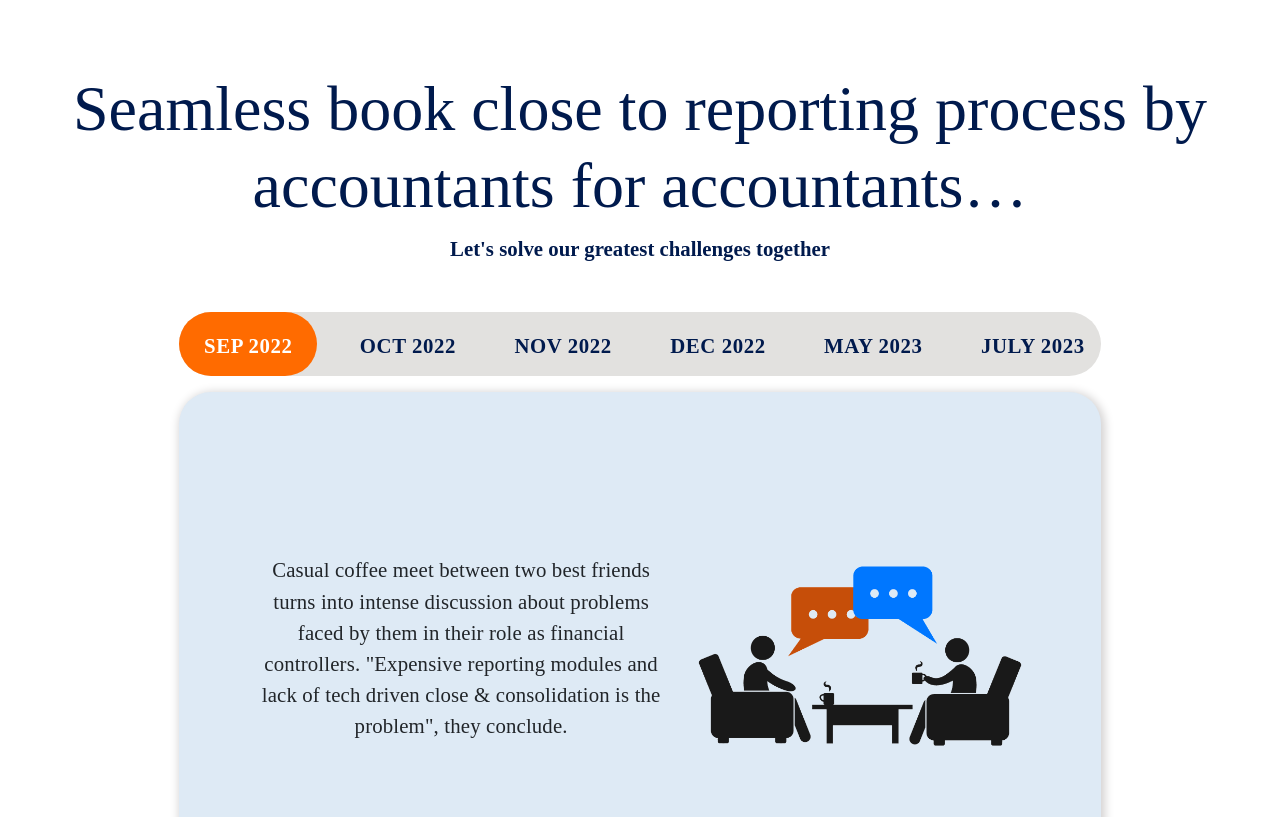
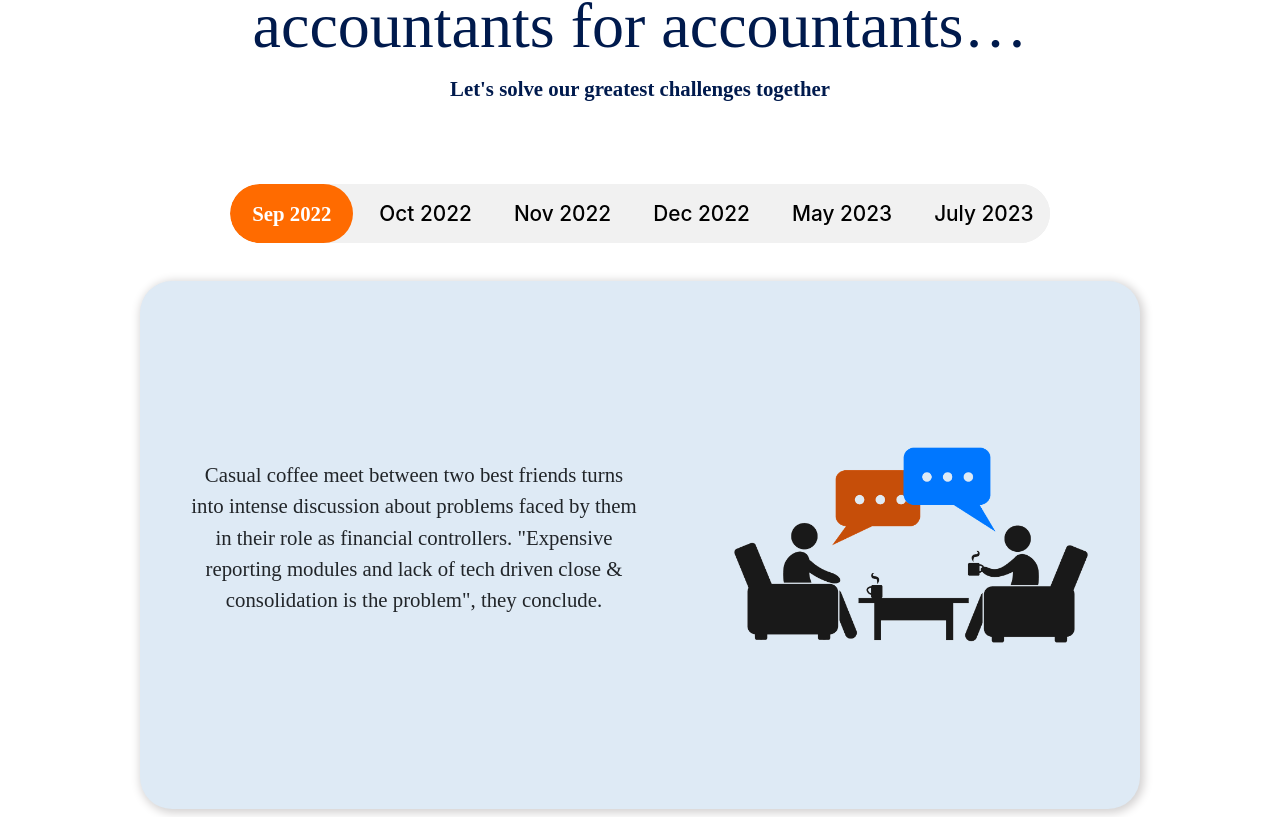
Before and after one commit to aswinhappyclose/happyclose, a React (Create React App) app: page / in a window 1280 px wide. Shown: the part 4063-4880 px from the top of the page. Built offline with nearby package versions, Linux system fonts and the light colour scheme.

Commit message:
"update code"

```diff
--- a/src/components/screens/aboutUs/AboutUs.js
+++ b/src/components/screens/aboutUs/AboutUs.js
@@ -1,14 +1,14 @@
-import React, { useState } from "react";
+import React, { useEffect } from "react";
 import "./Index.css";
 import homePageCartOne from "../../themes/images/homePageCartOne.png";
 import homePageCartTwo from "../../themes/images/homePageCartTwo.png";
 import homePageCartThree from "../../themes/images/homePageCartThree.png";
 import homePageCartFour from "../../themes/images/homePageCartFour.png";
-import Box from "@mui/material/Box";
-import Tab from "@mui/material/Tab";
-import TabContext from "@mui/lab/TabContext";
-import TabList from "@mui/lab/TabList";
-import TabPanel from "@mui/lab/TabPanel";
+// import Box from "@mui/material/Box";
+// import Tab from "@mui/material/Tab";
+// import TabContext from "@mui/lab/TabContext";
+// import TabList from "@mui/lab/TabList";
+// import TabPanel from "@mui/lab/TabPanel";
 import SepImage from "../../themes/images/Sep-2022.png";
 import OctImage from "../../themes/images/Oct-2022.png";
 import NovImageOne from "../../themes/images/Nov-2022-1.png";
@@ -19,15 +19,30 @@ import BannerImage1 from "../../themes/images/BannerImage1.png";
 import ZFLogo from "../../themes/images/ZFLogo.jpg";
 import Consolidate from "../../themes/images/Consolidate.png";
 
+const AboutUs = () => {
+  // const [value, setValue] = useState("1");
 
+  // const handleChange = (event, newValue) => {
+  //   setValue(newValue);
+  // };
+  useEffect(()=>{
+    document.getElementById("defaultOpen").click();
+  })
 
+  const openCity=(evt, cityName)=> {
+    var i, tabcontent, tablinks;
+    tabcontent = document.getElementsByClassName("tabcontent");
+    for (i = 0; i < tabcontent.length; i++) {
+      tabcontent[i].style.display = "none";
+    }
+    tablinks = document.getElementsByClassName("tablinks");
+    for (i = 0; i < tablinks.length; i++) {
+      tablinks[i].className = tablinks[i].className.replace(" active", "");
+    }
+    document.getElementById(cityName).style.display = "block";
+    evt.currentTarget.className += " active";
+  }
 
-const AboutUs = () => {
-  const [value, setValue] = useState("1");
-
-  const handleChange = (event, newValue) => {
-    setValue(newValue);
-  };
 
   return (
     <>
@@ -39,7 +54,7 @@ const AboutUs = () => {
         <p className="aboutHappyCloseHistoryText">
           Let's solve our greatest challenges together
         </p>
-        <Box sx={{ width: "100%", typography: "body1" }}>
+        {/* <Box sx={{ width: "100%", typography: "body1" }}>
           <TabContext value={value}>
             <Box sx={{ borderBottom: 1, borderColor: "divider" }}>
               <TabList
@@ -93,10 +108,17 @@ const AboutUs = () => {
                   controllers was their investment.{" "}
                 </p>
                 <div className="aboutUsNovContentImages">
-
-                  <img src={NovImageOne} alt="" className="aboutUsNovContentImageOne"/>
-                  <img src={NovImageTwo} alt="" className="aboutUsNovContentImageTwo"/>
-                  <img src={ZFLogo} alt=""  className="ZFLogo"/>
+                  <img
+                    src={NovImageOne}
+                    alt=""
+                    className="aboutUsNovContentImageOne"
+                  />
+                  <img
+                    src={NovImageTwo}
+                    alt=""
+                    className="aboutUsNovContentImageTwo"
+                  />
+                  <img src={ZFLogo} alt="" className="ZFLogo" />
                 </div>
               </div>
             </TabPanel>
@@ -127,7 +149,6 @@ const AboutUs = () => {
                   alt=""
                   className="aboutUsTabPanelContentImage"
                 />
-
               </div>
             </TabPanel>
             <TabPanel value="6">
@@ -141,7 +162,7 @@ const AboutUs = () => {
                   alt=""
                   className="aboutUsTabPanelContentImageJuly"
                 />
-                 <img
+                <img
                   src={Consolidate}
                   alt=""
                   className="aboutUsTabPanelContentImageJuly"
@@ -149,42 +170,189 @@ const AboutUs = () => {
               </div>
             </TabPanel>
           </TabContext>
-        </Box>
+        </Box> */}
+        <div className="aboutHappyCloseHistory">
+          <div class="tab">
+            <button
+              class="tablinks"
+              onClick={(event)=>openCity(event, 'London')}
+              id="defaultOpen"
+            >
+              Sep 2022
+            </button>
+            <button class="tablinks"  onClick={(event)=>openCity(event, 'Paris')}>
+              {" "}
+              Oct 2022
+            </button>
+            <button class="tablinks" onClick={(event)=>openCity(event, 'Tokyo')}>
+              {" "}
+              Nov 2022
+            </button>
+            <button class="tablinks" onClick={(event)=>openCity(event, 'india')}>
+              Dec 2022
+            </button>
+            <button class="tablinks" onClick={(event)=>openCity(event, 'us')}>
+              May 2023
+            </button>
+            <button class="tablinks" onClick={(event)=>openCity(event, 'uk')}>
+              July 2023
+            </button>
+          </div>
+          <div id="London" class="tabcontent">
+          <div className="aboutUsTabPanelContent">
+                <p className="aboutUsTabPanelContentText">
+                  Casual coffee meet between two best friends turns into intense
+                  discussion about problems faced by them in their role as
+                  financial controllers. "Expensive reporting modules and lack
+                  of tech driven close & consolidation is the problem", they
+                  conclude.
+                </p>
+                <img
+                  src={SepImage}
+                  alt=""
+                  className="aboutUsTabPanelContentImage"
+                />
+              </div>
+          </div>
+          <div id="Paris" class="tabcontent">
+          <div className="aboutUsTabPanelContent">
+                <p className="aboutUsTabPanelContentText">
+                  They decide to put a stop to the long working hours of
+                  financial controllers and conceive an idea to bring a paradigm
+                  shift in the world of book close to reporting process.
+                </p>
+                <img
+                  src={OctImage}
+                  alt=""
+                  className="aboutUsTabPanelContentImage"
+                />
+              </div>
+          </div>
+          <div id="Tokyo" class="tabcontent">
+          <div className="aboutUsTabPanelContent">
+                <p className="aboutUsTabPanelContentText">
+                  The two best friends finally begin to pursue their dream -
+                  solve the greatest challenges of controllers together. Years
+                  of big four experience coupled with experience as financial
+                  controllers was their investment.{" "}
+                </p>
+                <div className="aboutUsNovContentImages">
+                  <img
+                    src={NovImageOne}
+                    alt=""
+                    className="aboutUsNovContentImageOne"
+                  />
+                  <img
+                    src={NovImageTwo}
+                    alt=""
+                    className="aboutUsNovContentImageTwo"
+                  />
+                  <img src={ZFLogo} alt="" className="ZFLogo" />
+                </div>
+              </div>
+          </div>
+          <div id="india" class="tabcontent">
+          <div className="aboutUsTabPanelContent">
+                <div className="aboutUsTabPanelContentText">
+                  <h2>Happy Close was born.</h2>
+                  <p>
+                    Not sure if the name is because "simplicity is new
+                    sophistication" or we couldn't come up with a better one at
+                    the moment.
+                  </p>
+                </div>
+                <img
+                  src={BannerImage1}
+                  alt=""
+                  className="aboutUsTabPanelContentImageHappyClose"
+                />
+              </div>
+          </div>
+          <div id="us" class="tabcontent">
+          <div className="aboutUsTabPanelContent">
+                <p className="aboutUsTabPanelContentText">
+                  Book Close module of happy close is scheduled to be rolled out
+                </p>
+                <img
+                  src={ClosingBook}
+                  alt=""
+                  className="aboutUsTabPanelContentImage"
+                />
+              </div>
+          </div>
+          <div id="uk" class="tabcontent">
+          <div className="aboutUsTabPanelContent">
+                <p className="aboutUsTabPanelContentText">
+                  Consolidation and Reporting modules of happy close are
+                  scheduled to be rolled out
+                </p>
+                <img
+                  src={Reporting}
+                  alt=""
+                  className="aboutUsTabPanelContentImageJuly"
+                />
+                <img
+                  src={Consolidate}
+                  alt=""
+                  className="aboutUsTabPanelContentImageJuly"
+                />
+              </div>
+          </div>
+        </div>
       </div>
       <p className="newsPapperClippesHeading">
-      Factors that led to the birth of happy close
+        Factors that led to the birth of happy close
       </p>
       <div className="newsPapperClippes">
         <div className="newsPapperClippesCart">
           <div id="overlay">
-            <img src={homePageCartOne} alt=""  className="newsPapperClippesCartImage"/>
+            <img
+              src={homePageCartOne}
+              alt=""
+              className="newsPapperClippesCartImage"
+            />
             <p className="newsPapperClippesCartText">
-            Remote / Hybrid working is here <br/>to stay
-
+              Remote / Hybrid working is here <br />
+              to stay
             </p>
           </div>
         </div>
         <div className="newsPapperClippesCart">
           <div className="overlay One">
-            <img src={homePageCartTwo} alt="" className="newsPapperClippesCartImageTwo"/>
+            <img
+              src={homePageCartTwo}
+              alt=""
+              className="newsPapperClippesCartImageTwo"
+            />
             <p className="newsPapperClippesCartText">
-            High Cost of incorrect/ delayed reporting
+              High Cost of incorrect/ delayed reporting
             </p>
           </div>
         </div>
         <div className="newsPapperClippesCart">
           <div className="overlay Two">
-            <img src={homePageCartThree} alt="" className="newsPapperClippesCartImageThree"/>
+            <img
+              src={homePageCartThree}
+              alt=""
+              className="newsPapperClippesCartImageThree"
+            />
             <p className="newsPapperClippesCartText">
               {" "}
-              Spreadsheets are no longer a viable alternative for a growing company
+              Spreadsheets are no longer a viable alternative for a growing
+              company
             </p>
           </div>
         </div>
         <div className="newsPapperClippesCart">
           <div className="overlay Three">
-            <img src={homePageCartFour} alt="" className="newsPapperClippesCartImageFour"/>
-            <p className="newsPapperClippesCartText">Reporting solutions need to be local </p>
+            <img
+              src={homePageCartFour}
+              alt=""
+              className="newsPapperClippesCartImageFour"
+            />
+            <p className="newsPapperClippesCartText">
+              Reporting solutions need to be local{" "}
+            </p>
           </div>
         </div>
       </div>
--- a/src/components/screens/aboutUs/Index.css
+++ b/src/components/screens/aboutUs/Index.css
@@ -139,9 +139,8 @@ i.bi.bi-linkedin.LinkedIn {
   display: flex;
   flex-direction: column;
   justify-content: center;
-  padding-top: 15% !important;
   align-items: center;
-  padding: 4rem;
+  padding: 2rem 4rem;
 }
 .aboutHappyCloseHistoryHeading {
   font-size: var(--heading);
@@ -160,9 +159,17 @@ i.bi.bi-linkedin.LinkedIn {
 }
 
 .aboutUsTabPanelContent {
-  display: flex;
-  justify-content: space-evenly;
-  align-items: center;
+  text-align: center !important;
+    margin-top: 1rem;
+    font-size: 1.3rem;
+    padding: 3rem !important;
+    box-shadow: 2px 2px 10px 2px #d3d1d1;
+    border-radius: 2rem;
+    height: 66vh;
+    align-items: center;
+    display: flex;
+    background-color: #deeaf5;
+    justify-content: space-between;
 }
 .aboutUsTabPanelContentImage {
   width: 40%;
@@ -211,3 +218,45 @@ i.bi.bi-linkedin.LinkedIn {
   width: 93%;
   margin-top: 4rem;
 }
+.tab {
+  overflow: hidden;
+    background-color: #f1f1f1;
+    width: 80%;
+    border-radius: 2rem;
+    border: none;
+    display: flex;
+    justify-content: space-between;
+}
+
+.tab button {
+  background-color: inherit;
+  float: left;
+  border: none;
+  outline: none;
+  cursor: pointer;
+  padding: 14px 16px;
+  transition: 0.3s;
+  font-size: var(--content);
+  font-weight: 500;
+}
+
+.tab button.active {
+  background-color: var(--primaryColor);
+  color: var(--whiteColor);
+  font-family: var(--headerFontFamily);
+  border-radius: 2rem;
+  width: 15%;
+  font-weight: 700;
+}
+
+.tabcontent {
+  display: none;
+  padding: 6px 12px;
+  border-top: none;
+  min-width: 80%;
+  border-radius: 1rem;
+  margin-top: 1rem;
+}
+#us{
+  width: 100% !important;
+}
```
Also changed, not shown: src/components/themes/css/Global.css (line endings or trailing spaces).
